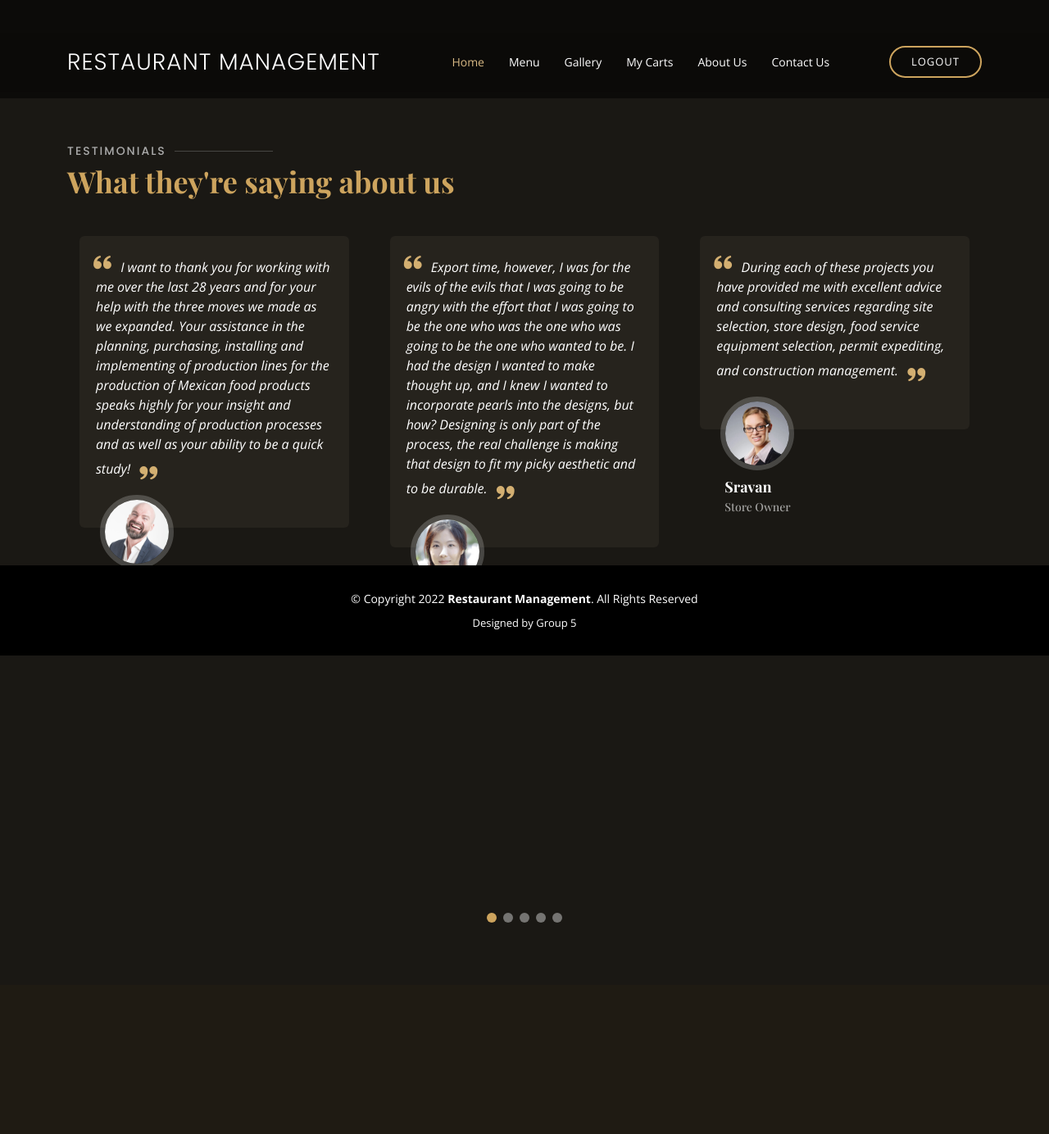
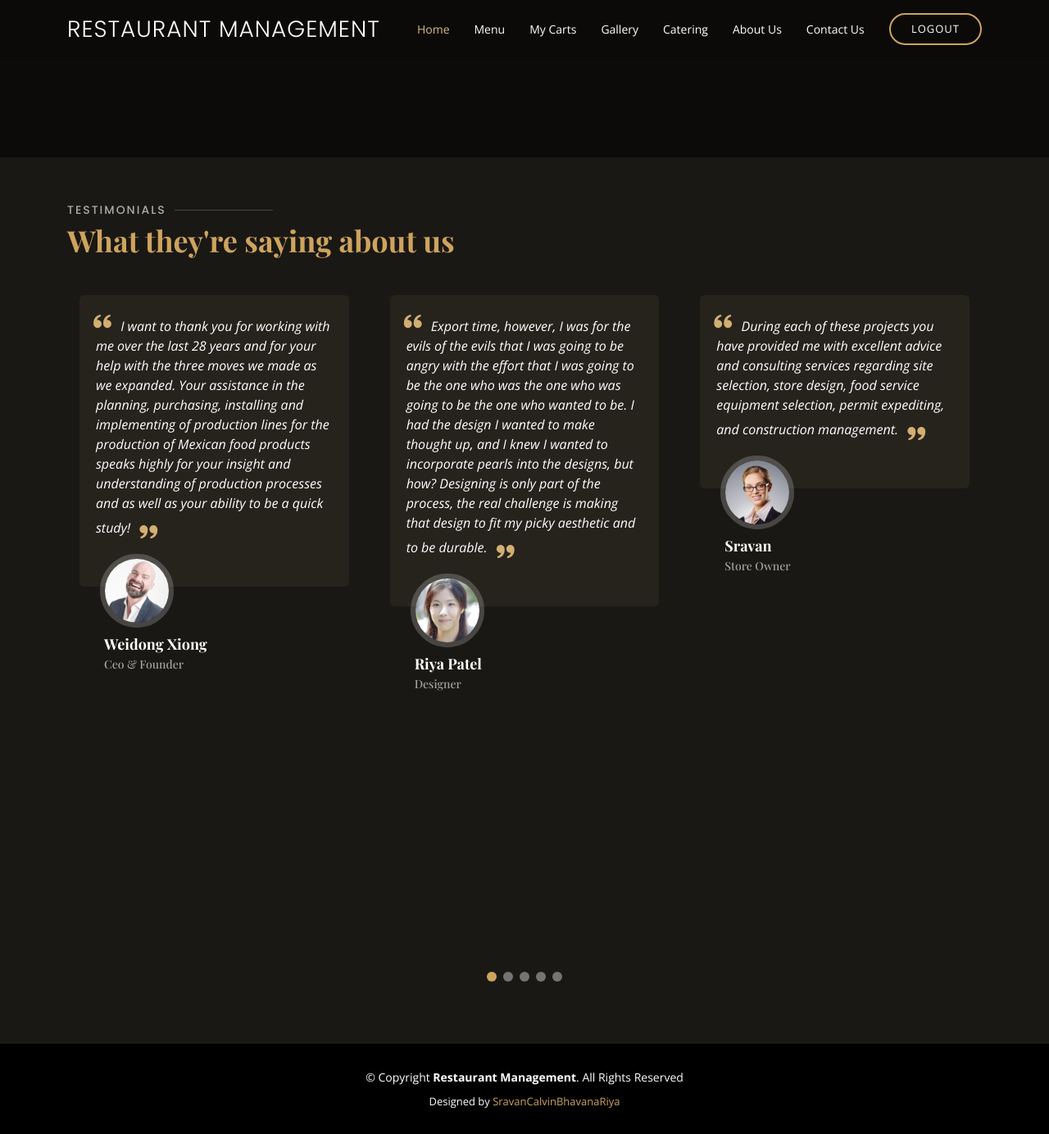
Before and after one commit to patelriyak/Group5-Oops-Project, a Flask app: page /about/about in a window 1280 px wide. Shown: the whole page at 82% size. Before the commit the page ends 1126 px from the top, so only its background shows below. Run offline with Flask 2, Linux system fonts and the light colour scheme; some libraries are stand-ins or nearby versions; some web fonts are replaced.

Commit message:
updated dB,template.html

```diff
--- a/RestaurantManagementSystem/restaurantDB.sql
+++ b/RestaurantManagementSystem/restaurantDB.sql
@@ -54,6 +54,7 @@ CREATE TABLE `restable` (
   `name` varchar(255) DEFAULT NULL,
   `price` float DEFAULT NULL,
   `url` varchar(255) DEFAULT NULL,
+  `ingredients` varchar(255) DEFAULT NULL,
   PRIMARY KEY (`id`)
 ) ENGINE=InnoDB AUTO_INCREMENT=10 DEFAULT CHARSET=utf8mb3;
 
--- a/RestaurantManagementSystem/templates/template.html
+++ b/RestaurantManagementSystem/templates/template.html
@@ -5,7 +5,7 @@
     <meta charset="utf-8">
     <meta content="width=device-width, initial-scale=1.0" name="viewport">
 
-  <title>Restaurant Management System</title>
+    <title>Restaurantly Bootstrap Template - Index</title>
     <meta content="" name="description">
     <meta content="" name="keywords">
 
@@ -24,7 +24,7 @@
 
 <body>
     <!-- ======= Header ======= -->
-  <header id="header" class="fixed-top d-flex align-items-cente">
+    <header id="header" class="d-flex align-items-cente">
         <div class="container-fluid container-xl d-flex align-items-center justify-content-lg-between">
             {% if current != None %}
             <h3>My budget: {{ current }}</h3>
@@ -33,12 +33,13 @@
 
             <nav id="navbar" class="navbar order-last order-lg-0">
                 <ul>
-          <li><a class="nav-link active" href="#">Home</a></li>
-          <li><a class="nav-link" href="/">Menu</a></li>
-          <li><a class="nav-link" href="/gallery.html">Gallery</a></li>
-          <li><a class="nav-link" href="/my_cart">My Carts</a></li>
-          <li><a class="nav-link" href="/about">About Us</a></li>
-          <li><a class="nav-link" href="/contact">Contact Us</a></li>
+                    <li><a class="nav-link active" href="/res/home">Home</a></li>
+                    <li><a class="nav-link" href="/res/res_list">Menu</a></li>
+                    <li><a class="nav-link" href="/res/my_cart">My Carts</a></li>
+                    <li><a class="nav-link" href="/res/gallery">Gallery</a></li>
+                    <li><a class="nav-link" href="/res/catering">Catering</a></li>
+                    <li><a class="nav-link" href="/about/about">About Us</a></li>
+                    <li><a class="nav-link" href="/contact/contact">Contact Us</a></li>
                 </ul>
                 <i class="bi bi-list mobile-nav-toggle"></i>
             </nav>
@@ -46,17 +47,16 @@
 
         </div>
     </header><!-- End Header -->
-
     {% block content%} {% endblock%}
 
     <!-- ======= Footer ======= -->
-  <footer id="footer" class="fixed-bottom">
+    <footer id="footer">
         <div class="container">
             <div class="copyright">
-        &copy; Copyright 2022<strong><span> Restaurant Management</span></strong>. All Rights Reserved
+                &copy; Copyright <strong><span>Restaurant Management</span></strong>. All Rights Reserved
             </div>
             <div class="credits">
-        Designed by Group 5</a>
+                Designed by <a href="">SravanCalvinBhavanaRiya</a>
             </div>
         </div>
     </footer><!-- End Footer -->
```
Lines whose indentation alone changed are shown as unchanged.
